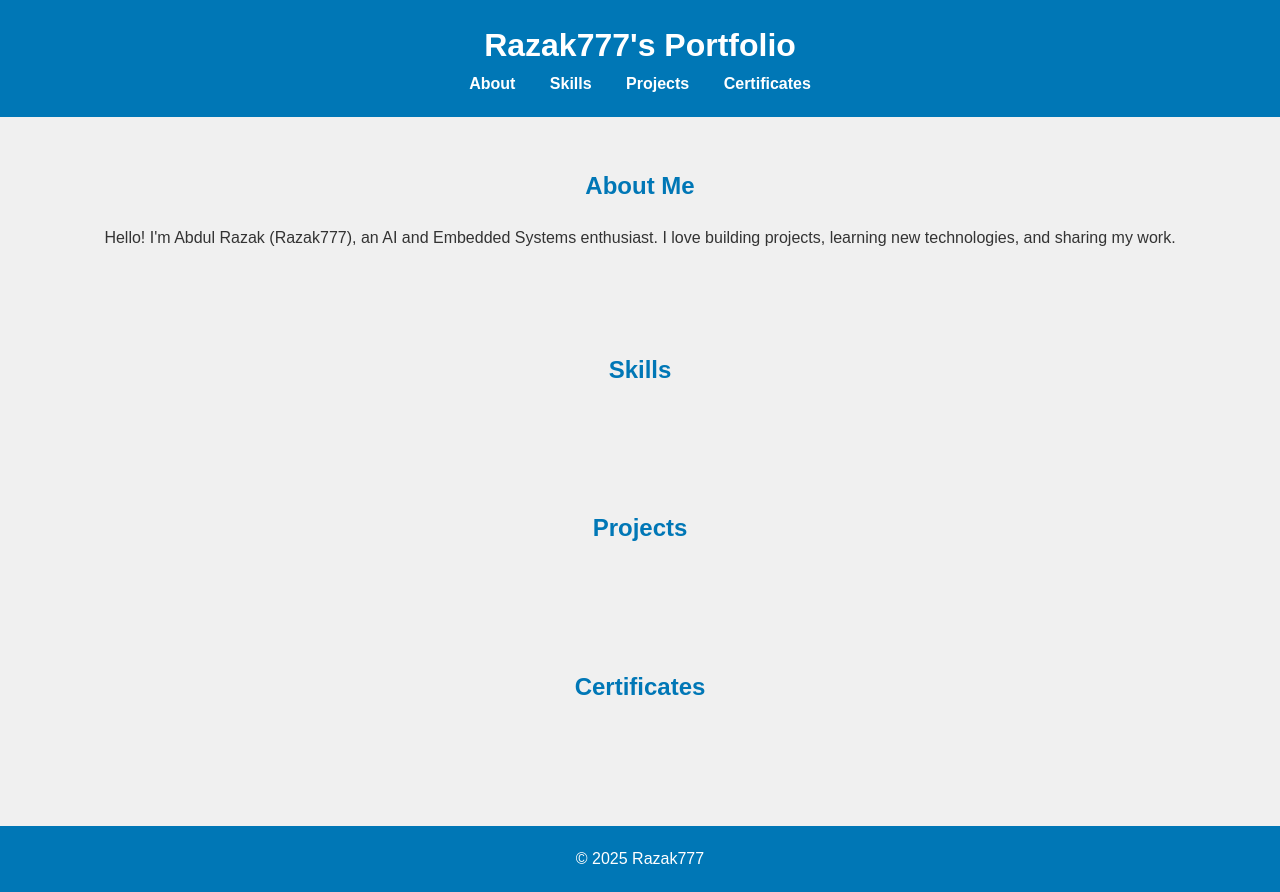
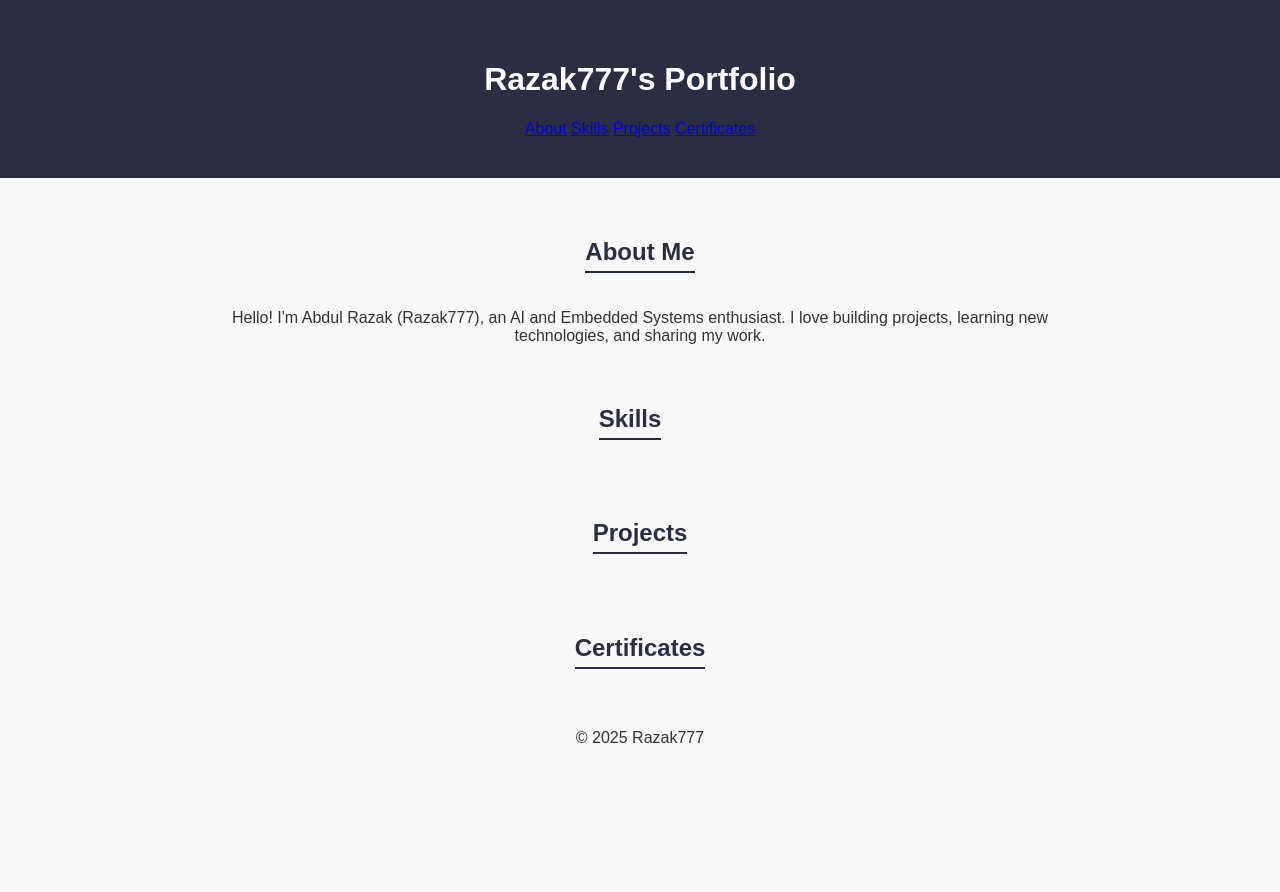
Before and after one commit to Razak777/portfolio, a plain HTML site: page index.html in a window 1280 px wide. After the commit the page ends 800 px from the top, so only its background shows below. Drawn offline with Linux system fonts and the light colour scheme; no server answers.

Commit message:
Update style.css

```diff
--- a/style.css
+++ b/style.css
@@ -1,110 +1,47 @@
-/* Reset */
-* {
+body {
+  font-family: Arial, sans-serif;
+  background-color: #f9f9f9;
+  color: #333;
+  text-align: center;
   margin: 0;
   padding: 0;
-    box-sizing: border-box;
-}
-
-body {
-    font-family: 'Arial', sans-serif;
-    line-height: 1.6;
-    background-color: #f0f0f0;
-    color: #333;
-    scroll-behavior: smooth;
 }
 
 header {
-    background-color: #0077b6;
-    color: #fff;
-    padding: 20px 0;
-    text-align: center;
-    position: sticky;
-    top: 0;
-    z-index: 100;
-}
-
-header nav a {
+  background-color: #2b2d42;
   color: white;
-    margin: 0 15px;
-    text-decoration: none;
-    font-weight: bold;
-    transition: color 0.3s;
-}
-
-header nav a:hover {
-    color: #90e0ef;
+  padding: 40px 0;
 }
 
 section {
-    padding: 50px 20px;
-    text-align: center;
+  margin: 40px auto;
+  width: 90%;
+  max-width: 900px;
 }
 
-h2 {
-    margin-bottom: 20px;
-    color: #0077b6;
-}
-
-/* Containers */
-#skills-container, #projects-container, #certificates-container {
+#skills, #certifications {
   display: flex;
   flex-wrap: wrap;
   justify-content: center;
   gap: 20px;
 }
 
-/* Card Style */
-.card {
-    background-color: white;
-    border-radius: 10px;
-    box-shadow: 0 5px 15px rgba(0,0,0,0.1);
-    padding: 20px;
-    width: 220px;
-    transition: transform 0.3s, box-shadow 0.3s;
-    opacity: 0;
-    transform: translateY(30px);
+.skill-card, .cert-card {
+  background: white;
+  border-radius: 12px;
+  box-shadow: 0 2px 10px rgba(0,0,0,0.1);
+  width: 150px;
+  padding: 10px;
 }
 
-.card:hover {
-    transform: translateY(-10px);
-    box-shadow: 0 10px 20px rgba(0,0,0,0.2);
+.skill-card img, .cert-card img {
+  width: 100%;
+  border-radius: 8px;
 }
 
-.card img {
-    width: 100%;
-    border-radius: 10px;
-    margin-bottom: 10px;
+h2 {
+  color: #2b2d42;
+  border-bottom: 2px solid #2b2d42;
+  display: inline-block;
+  padding-bottom: 5px;
 }
-
-/* Fade-in animation */
-.fade {
-    opacity: 0;
-    transform: translateY(20px);
-    transition: opacity 1s ease-out, transform 1s ease-out;
-}
-
-.fade.show {
-    opacity: 1;
-    transform: translateY(0);
-}
-
-/* Footer */
-footer {
-    text-align: center;
-    padding: 20px;
-    background-color: #0077b6;
-    color: white;
-    margin-top: 50px;
-}
-
-/* Responsive */
-@media (max-width: 768px) {
-    #skills-container, #projects-container, #certificates-container {
-        flex-direction: column;
-        align-items: center;
-    }
-
-    .card {
-        width: 90%;
-    }
-}
```
Lines whose indentation alone changed are shown as unchanged.
